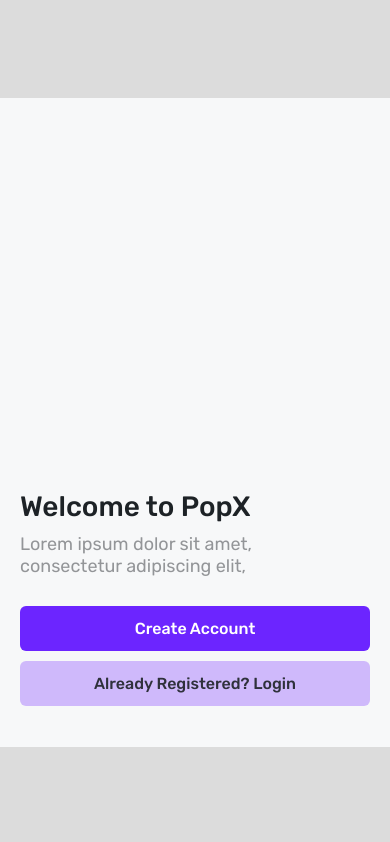
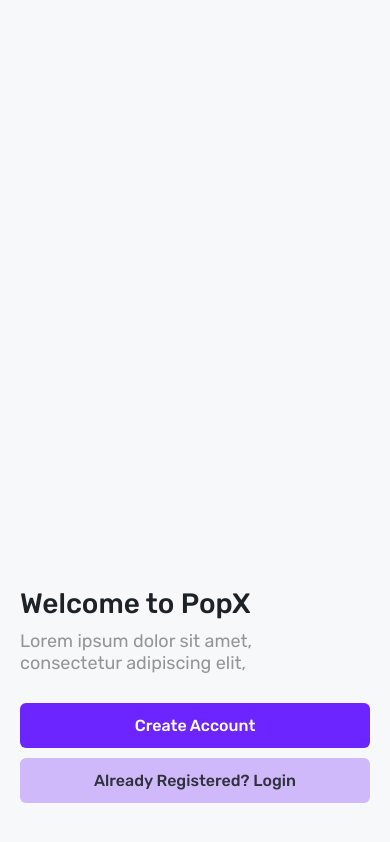
Before and after one commit to PrateekMalviya1/Assignment_LoginPage, a React (Vite) app: page / in a window 390 px wide. Built offline with nearby package versions, Linux system fonts and the light colour scheme.

Commit message:
Last commit

```diff
--- a/src/index.css
+++ b/src/index.css
@@ -49,3 +49,10 @@ a {
     }
 
 }
+
+@media only screen and (max-width:575px) {
+    .Main-Div {
+        height: 100vh;
+    }
+
+}
```
